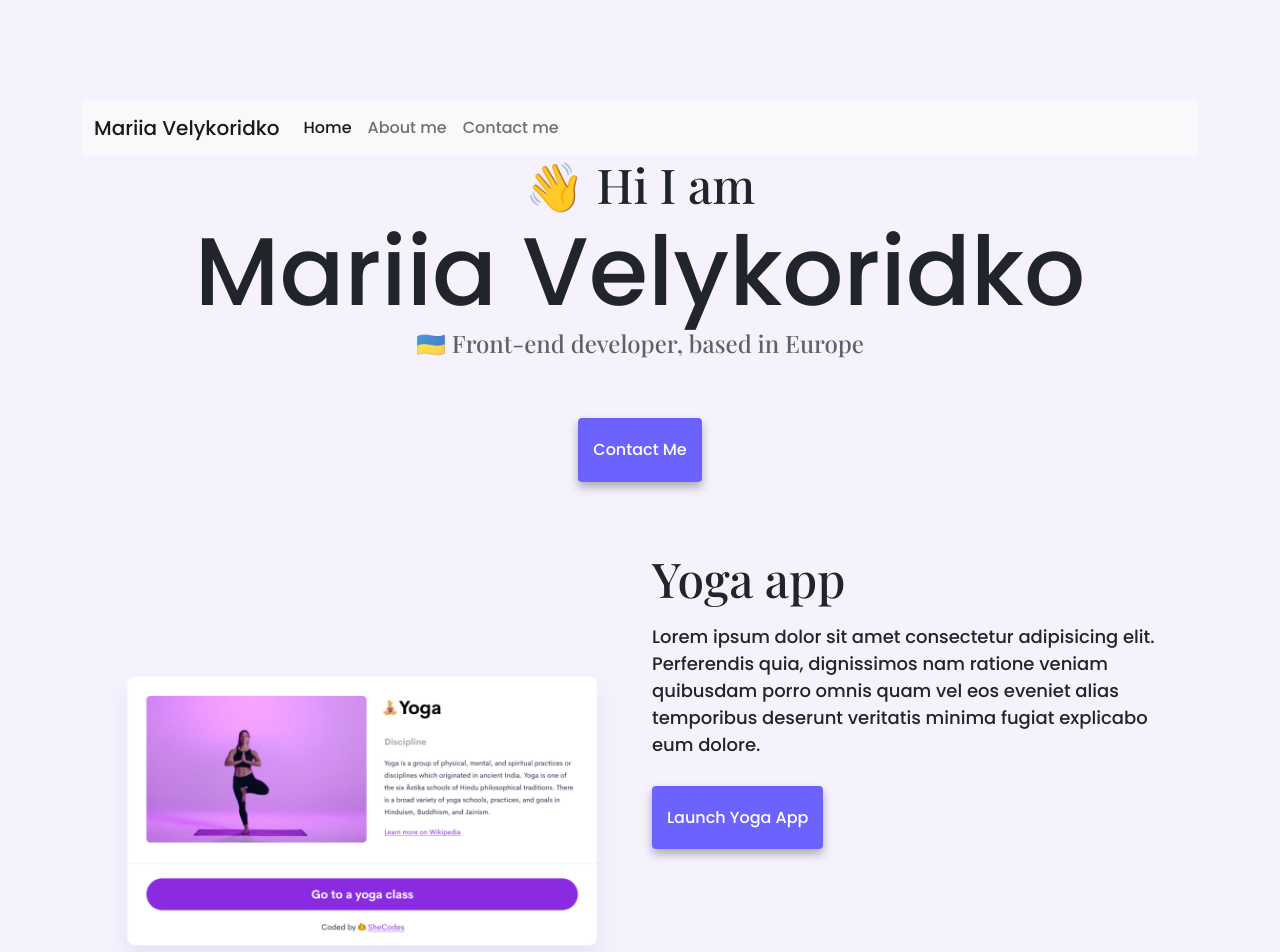
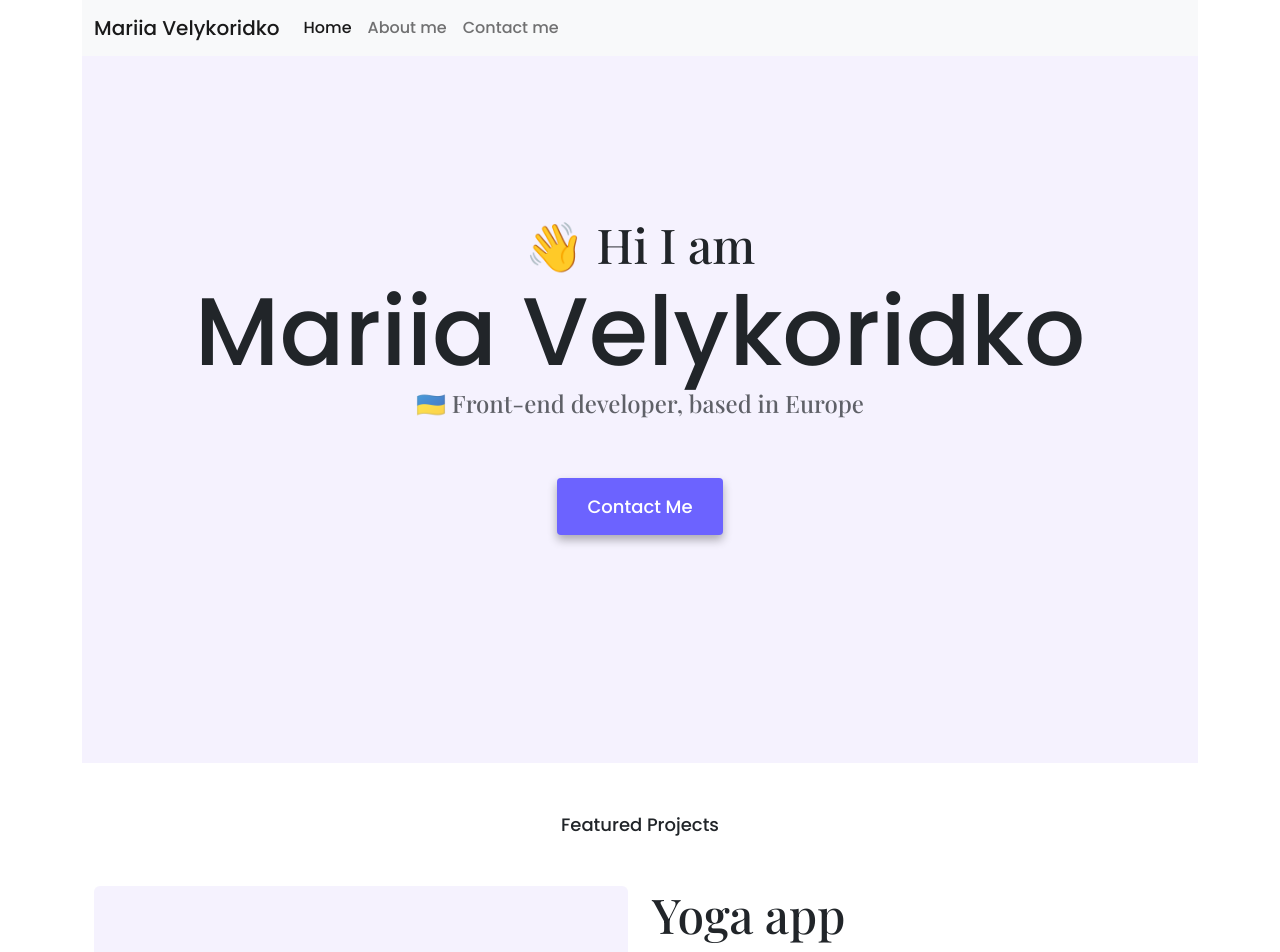
Before and after one commit to mariia-bite/my-visit-card-page, a website: page index.html in a window 1280 px wide. Shown: the top 952 px of the page. Drawn offline with nearby package versions, Linux system fonts and the light colour scheme.

Commit message:
Adjusted CSS

```diff
--- a/index.html
+++ b/index.html
@@ -77,14 +77,20 @@
           </div>
         </div>
       </nav>
+      <div class="introduction">
         <h2 class="text-center">👋 Hi I am</h2>
         <h1 class="text-center">Mariia Velykoridko</h1>
         <h3 class="text-center">🇺🇦 Front-end developer, based in Europe</h3>
         <div class="navigation-links mb-5">
-        <a href="about.html#contact" class="contact-link" title="Contact Mariia"
+          <a
+            href="about.html#contact"
+            class="contact-link"
+            title="Contact Mariia"
             >Contact me</a
           >
         </div>
+      </div>
+      <p class="text-center m-5">Featured Projects</p>
       <div class="container">
         <div class="row">
           <div class="col-sm-6">
@@ -96,7 +102,7 @@
           </div>
           <div class="col-sm-6">
             <h2 class="mb-3">Yoga app</h2>
-            <p>
+            <p class="mb-4">
               Lorem ipsum dolor sit amet consectetur adipisicing elit.
               Perferendis quia, dignissimos nam ratione veniam quibusdam porro
               omnis quam vel eos eveniet alias temporibus deserunt veritatis
@@ -116,7 +122,7 @@
         <div class="row mt-5">
           <div class="col-sm-6">
             <h2 class="mb-3">Weather app</h2>
-            <p>
+            <p class="mb-4">
               Lorem ipsum dolor sit amet consectetur adipisicing elit.
               Perferendis quia, dignissimos nam ratione veniam quibusdam porro
               omnis quam vel eos eveniet alias temporibus deserunt veritatis
@@ -150,7 +156,7 @@
           </div>
           <div class="col-sm-6">
             <h2 class="mb-3">Yogurt app</h2>
-            <p>
+            <p class="mb-4">
               Lorem ipsum dolor sit amet consectetur adipisicing elit.
               Perferendis quia, dignissimos nam ratione veniam quibusdam porro
               omnis quam vel eos eveniet alias temporibus deserunt veritatis
--- a/style.css
+++ b/style.css
@@ -27,8 +27,7 @@
   font-family: var(--heading-font-family);
 }
 body {
-  margin: 100px 0;
-  background-color: var(--secondary-color);
+  margin: 0 0 50px 0;
   font-family: var(--default-font-family);
 }
 
@@ -36,6 +35,12 @@
   border-radius: 4px;
   font-size: 18px;
   line-height: 1.5;
+}
+
+.introduction {
+  background-color: var(--secondary-color);
+  padding: 160px 20px;
+  margin: 0;
 }
 
 .navigation-links {
@@ -47,7 +52,9 @@
 .navigation-links a {
   margin: 20px;
   border-radius: 4px;
-  padding: 20px 15px;
+  font-size: 18px;
+  line-height: 27px;
+  padding: 15px 30px;
   text-decoration: none;
   text-transform: capitalize;
 }
@@ -90,9 +97,13 @@
   padding: 20px 15px;
   text-decoration: none;
   text-transform: capitalize;
-  background: var(--primary-color);
-  box-shadow: var(--box-shadow);
-  color: white;
+  background: white;
+  color: var(--primary-color);
+  border: 1px solid var(--primary-color);
+}
+
+.primary-link:hover {
+  color: black;
 }
 
 @media (max-width: 900px) {
@@ -102,6 +113,7 @@
   }
   h2 {
     font-size: 32px;
+    text-align: center;
   }
   p {
     text-align: center;
```
Lines whose indentation alone changed are shown as unchanged.
